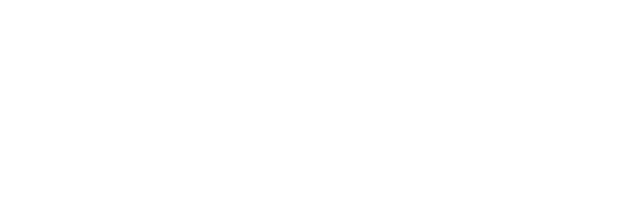
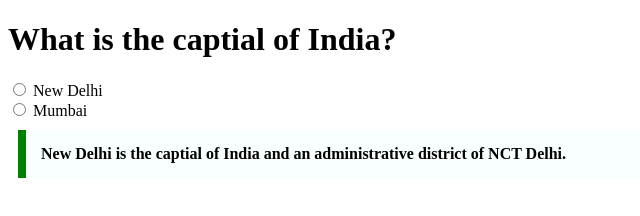
Before and after one commit to acciojob/trivia-MANOJ-02460, a website: page main.html in a window 1280 px wide. Shown: the whole page, without its empty margins (0-640 px from the left). Drawn offline with Linux system fonts and the light colour scheme.

Commit message:
created a submission

```diff
--- a/main.html
+++ b/main.html
@@ -8,6 +8,22 @@
 
 <body>
 	<!-- the entire body must be written by student -->
+	<h1>What is the captial of India?</h1>
+	<div>
+		<input type="radio" id="Delhi" value="delhi" name="captial"/>
+		<label for="Delhi">New Delhi</label>
+	</div>
+	<div>
+		<input type="radio" id="Mumbai" value="mumbai" name="captial"/>
+		<label for="Mumbai">Mumbai</label>
+	</div>
+
+
+	<div style="max-width:600px; margin:10px; padding:15px; border-left:8px solid green;
+		background-color: #f8fffe; font-weight:bold;"> New Delhi is the captial of India and an administrative district of NCT Delhi.
+	</div>
+
+
     <script type="text/javascript" src="./script.js">
 </script>
 
```
